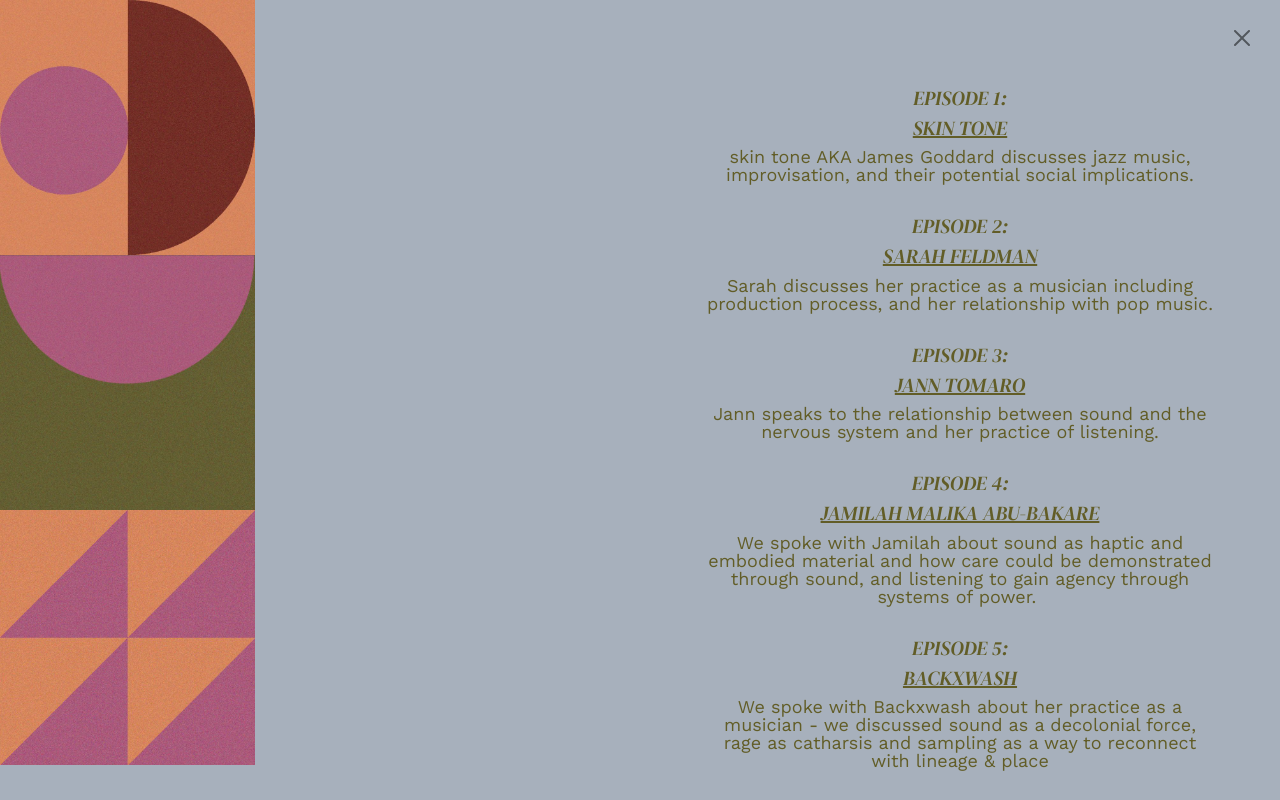
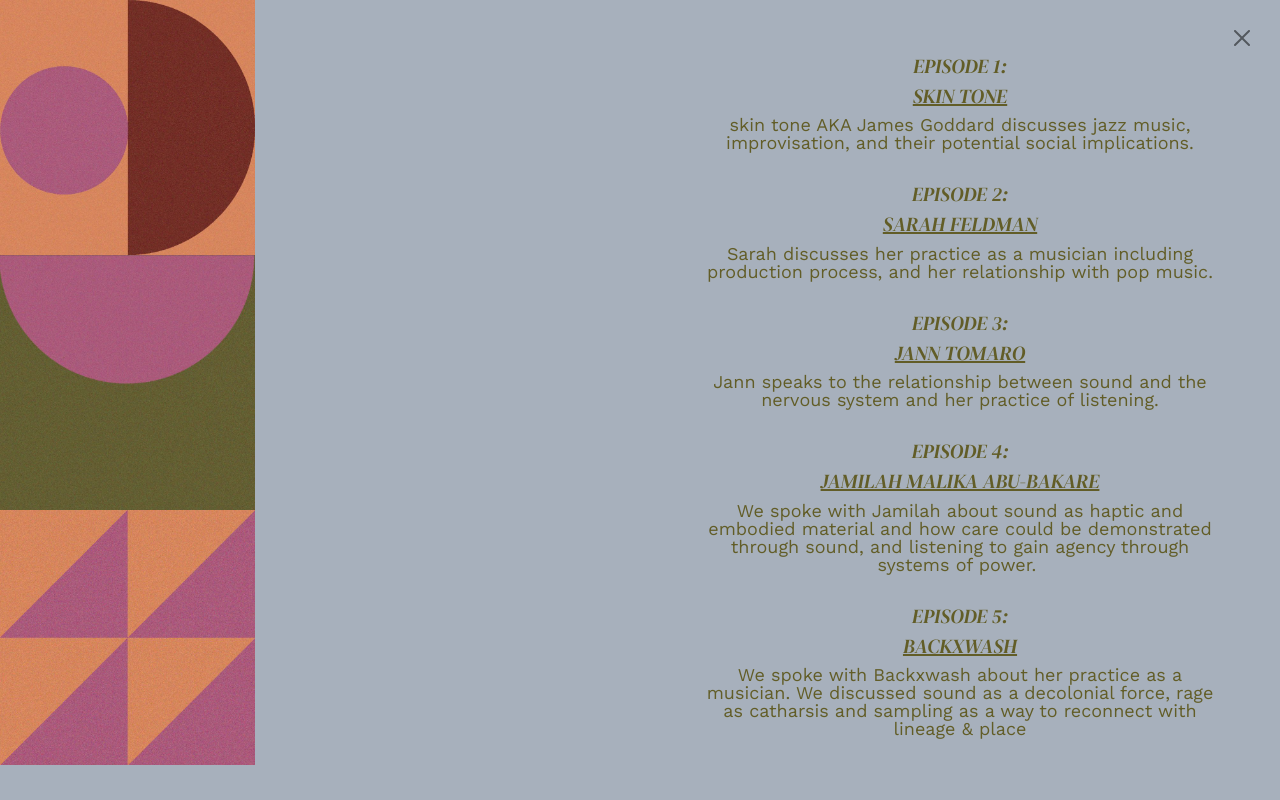
Before and after one commit to juliaedyck/podcast, a React (Create React App) app in the folder podcast/: page /Episodes in a window 1280 px wide. Built offline with nearby package versions, Linux system fonts and the light colour scheme.

Commit message:
backxwash edit

```diff
--- a/podcast/src/components/Episodes.js
+++ b/podcast/src/components/Episodes.js
@@ -71,7 +71,7 @@ const Episodes = () => {
             <StyledNavLink to="/Backxwash"> BACKXWASH</StyledNavLink>
             <Des>
               We spoke with Backxwash about her practice as a
-              musician - we discussed sound as a decolonial force, rage as
+              musician. We discussed sound as a decolonial force, rage as
               catharsis and sampling as a way to reconnect with lineage & place
             </Des>
           </EpisodeContainer>
@@ -137,6 +137,7 @@ const Scroll = styled.div`
   justify-content: flex-start;
   align-items: flex-start;
   margin-top: 38%;
+  padding-bottom: 5%;
 
   @media (min-width: 760px) {
     max-width: 700px;
@@ -144,6 +145,7 @@ const Scroll = styled.div`
     margin-left: 50%;
     right: 0;
     margin-top: 2%;
+
   }
 
   @media (max-width: 376px) {
```
Also changed, not shown: 7 other files (tests, documents, lock files or other folders).
